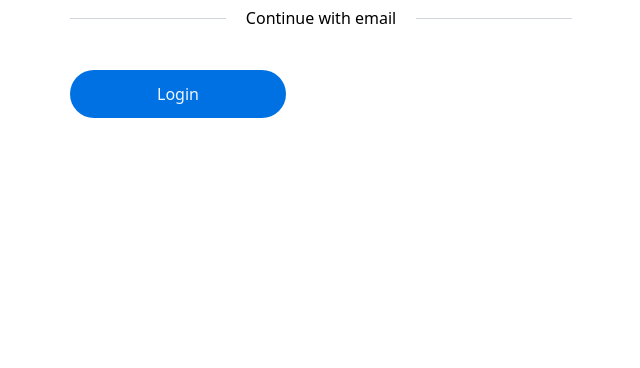
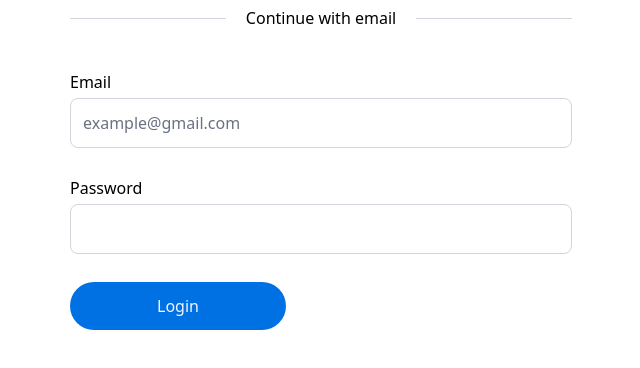
Before and after one commit to martin-codex3/Data-Analyser-v1, a SvelteKit app in the folder frontend/: page / in a window 1280 px wide. Shown: the part 174-542 px from the top of the page, without its empty margins (26-666 px from the left). Built offline with nearby package versions, Linux system fonts and the light colour scheme; a web font is replaced by a local one; what tailwindcss-motion would draw is missing.

Commit message:
updating the login page

```diff
--- /dev/null
+++ b/frontend/src/lib/components/inputs/TextInput.svelte
@@ -0,0 +1,24 @@
+<script lang="ts">
+  interface Props {
+    id: string;
+    label: string;
+    type: string;
+    name: string;
+    placeholder: string;
+  }
+
+  let { id, label, type, name, placeholder }: Props = $props();
+</script>
+
+<div class="space-y-1">
+  <label for={id}>{label}</label>
+  <input
+    {type}
+    {name}
+    {id}
+    {placeholder}
+    class={[
+      "w-full mt-1 py-3 px-3 rounded-lg outline-none border border-gray-300 focus:border-primary-main-blue focus:ring-primary-main-blue",
+    ]}
+  />
+</div>
--- a/frontend/src/routes/+page.svelte
+++ b/frontend/src/routes/+page.svelte
@@ -1,5 +1,6 @@
 <script lang="ts">
   import StyledButton from "#lib/components/buttons/StyledButton.svelte";
+  import TextInput from "#lib/components/inputs/TextInput.svelte";
   import { enhance } from "$app/forms";
   import { goto } from "$app/navigation";
   import { toast } from "svelte-sonner";
@@ -57,7 +58,22 @@
               };
             }}
           >
-            <div class="main__form__wrapper space-y-5">
+            <div class="main__form__wrapper space-y-7">
+              <TextInput
+                type="email"
+                name="email"
+                label="Email"
+                id="Email"
+                placeholder="example@gmail.com"
+              ></TextInput>
+
+              <TextInput
+                type="password"
+                name="password_hash"
+                label="Password"
+                id="Password"
+                placeholder=""
+              ></TextInput>
               <div>
                 <StyledButton
                   isLoading={isSigningin}
```
